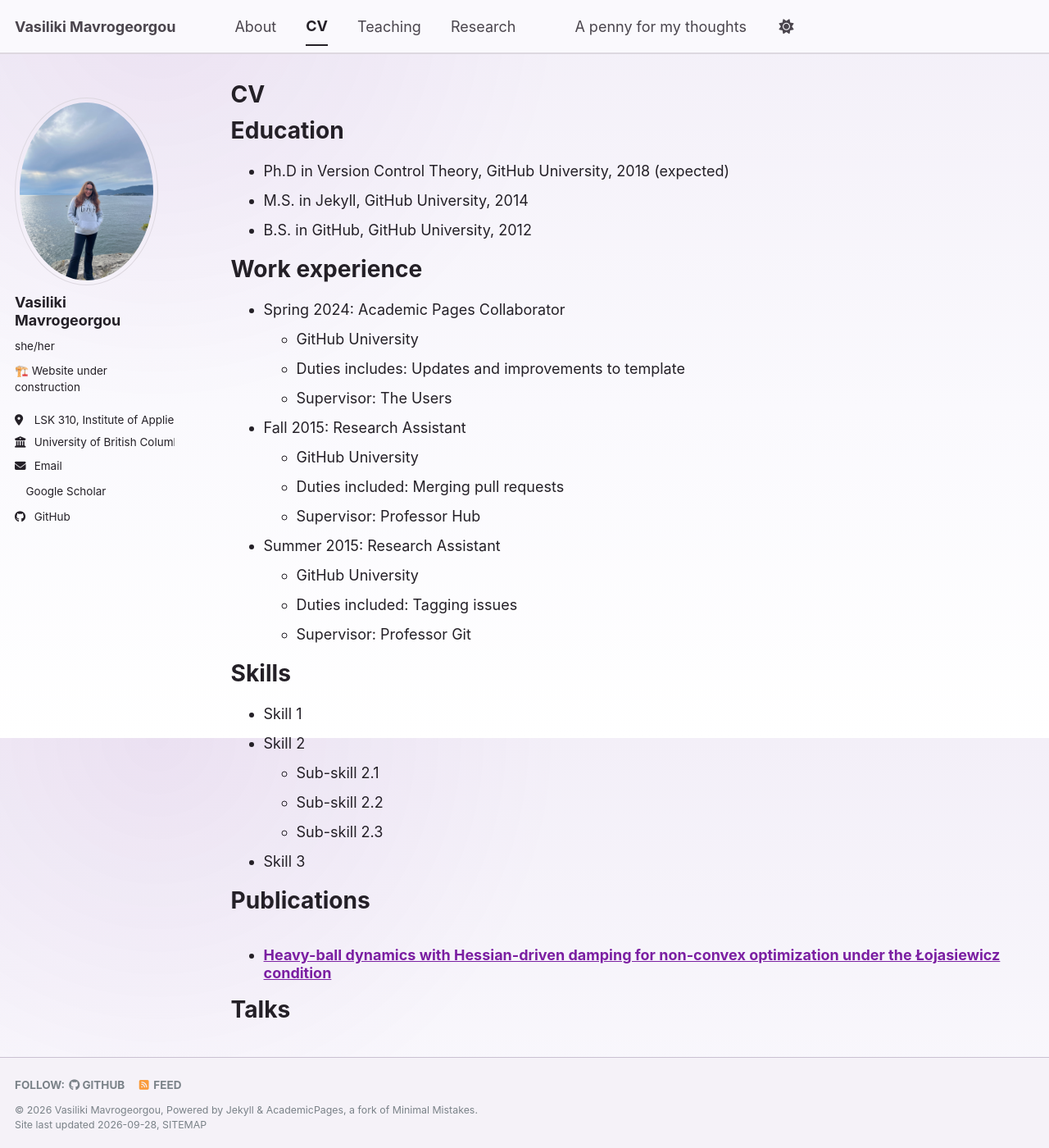
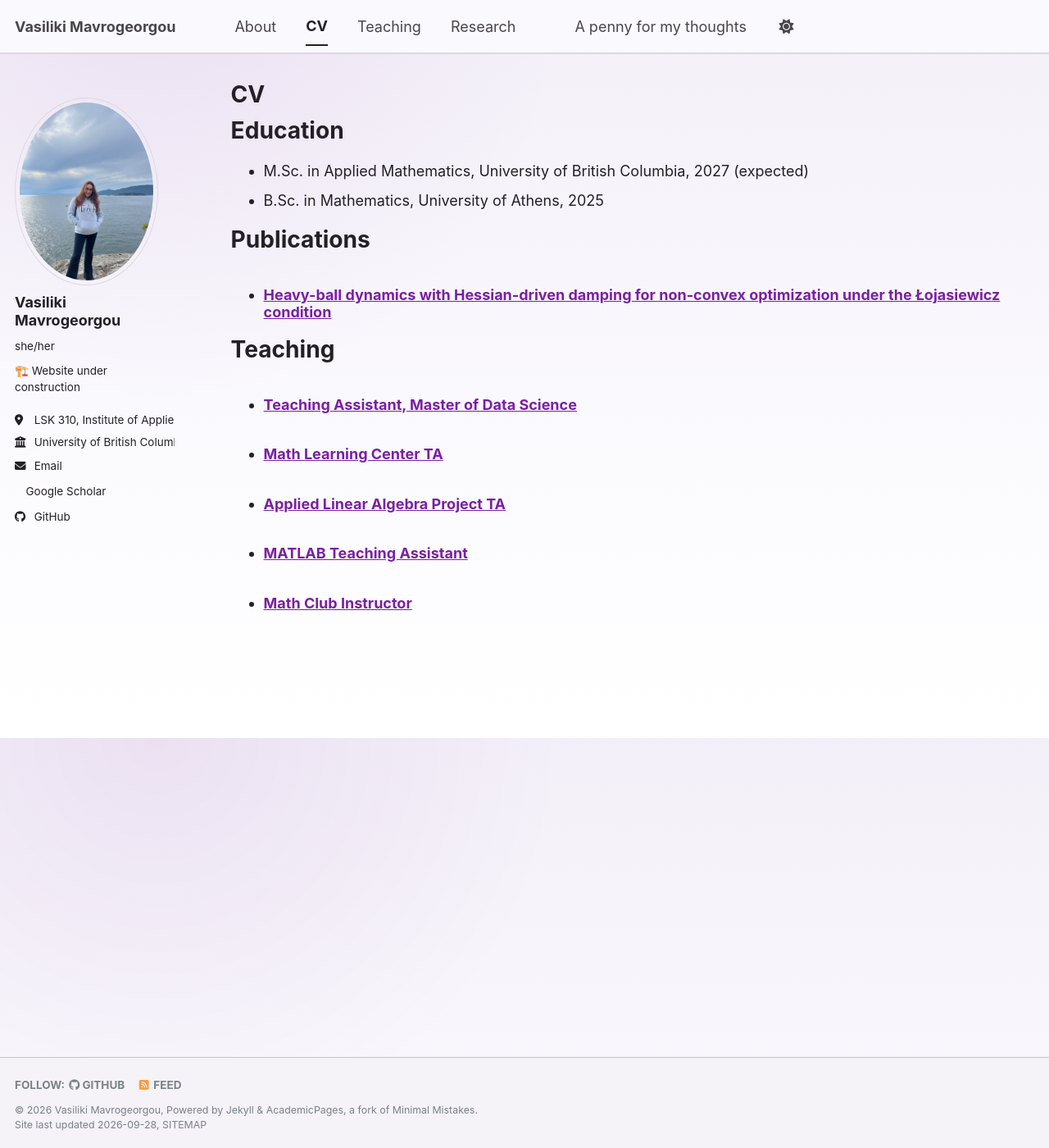
Before and after one commit to vmavrogeorgou/vmavrogeorgou.github.io, a Jekyll site: the page built from _pages/cv.md, in a window 1280 px wide and 1400 px high. Shown: the whole window at 82% size. Built offline with Jekyll 4.4.1, drawn with Linux system fonts in a browser that asks for light colours; a style sheet for code colours, icons or effects is not loaded; some of the changed text lies outside the part shown.

Commit message:
Revise CV

```diff
--- a/_pages/cv.md
+++ b/_pages/cv.md
@@ -11,11 +11,10 @@ redirect_from:
 
 Education
 ======
-* Ph.D in Version Control Theory, GitHub University, 2018 (expected)
-* M.S. in Jekyll, GitHub University, 2014
-* B.S. in GitHub, GitHub University, 2012
+* M.Sc. in Applied Mathematics, University of British Columbia, 2027 (expected)
+* B.Sc. in Mathematics, University of Athens, 2025
 
-Work experience
+<!--Work experience
 ======
 * Spring 2024: Academic Pages Collaborator
   * GitHub University
@@ -39,7 +38,7 @@ Skills
   * Sub-skill 2.1
   * Sub-skill 2.2
   * Sub-skill 2.3
-* Skill 3
+* Skill 3 -->
 
 Publications
 ======
@@ -47,11 +46,11 @@ Publications
     {% include archive-single-cv.html %}
   {% endfor %}</ul>
 
-Talks
+<!--Talks
 ======
   <ul>{% for post in site.talks reversed %}
     {% include archive-single-talk-cv.html  %}
-  {% endfor %}</ul>
+  {% endfor %}</ul> -->
 
 Teaching
 ======
@@ -59,6 +58,6 @@ Teaching
     {% include archive-single-cv.html %}
   {% endfor %}</ul>
 
-Service and leadership
+<!-- Service and leadership
 ======
-* Currently signed in to 43 different slack teams
+* Currently signed in to 43 different slack teams -->
```
